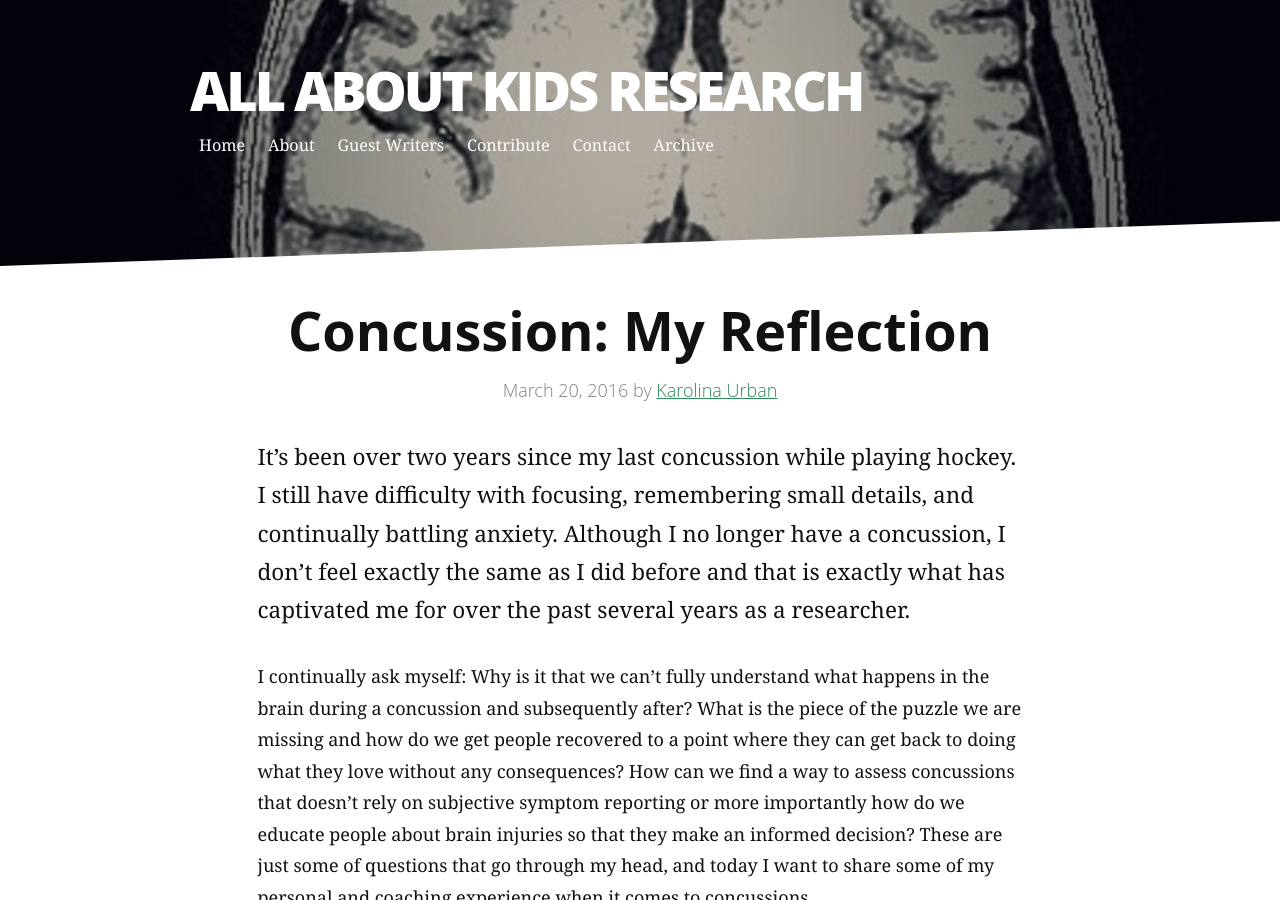
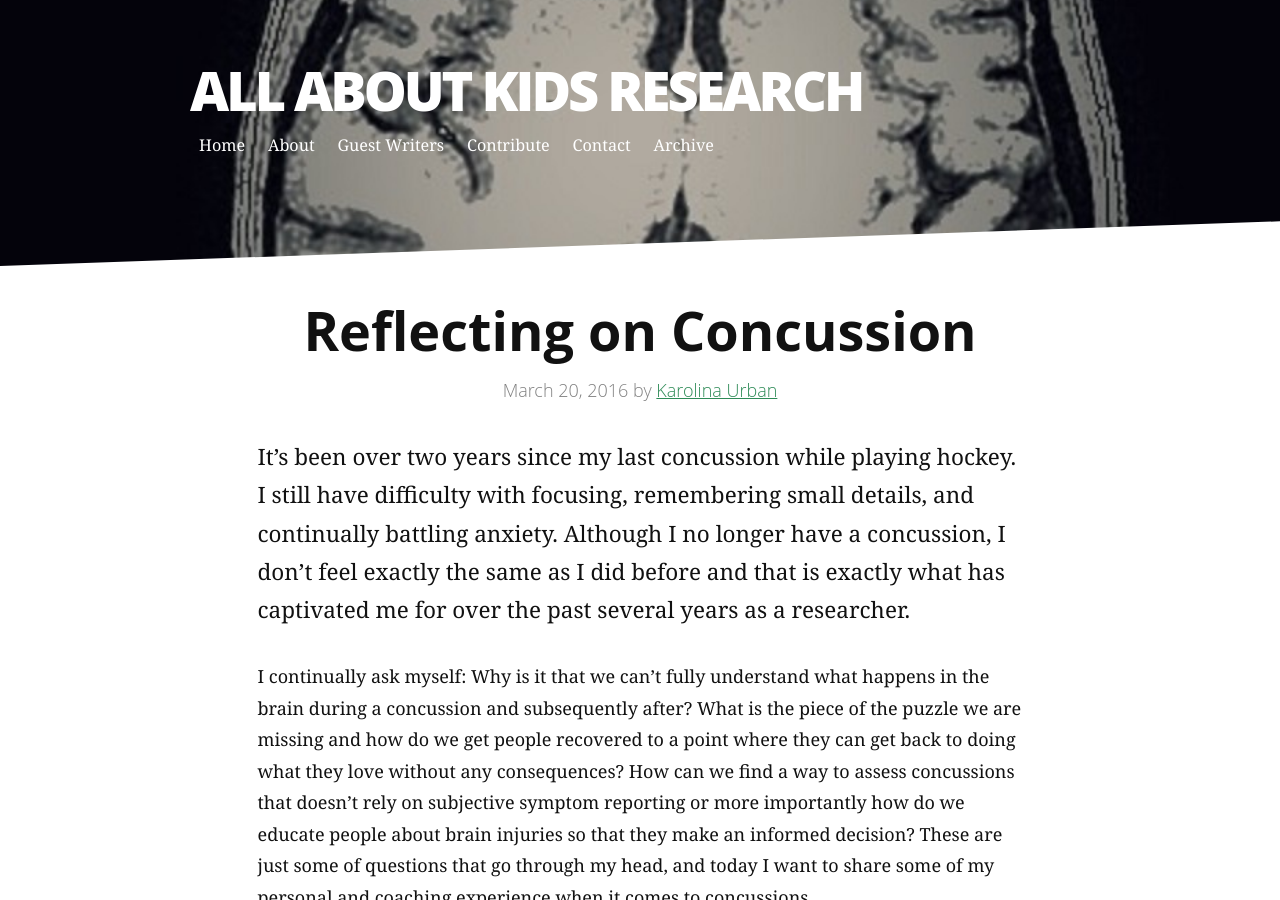
Before and after one commit to SKaakr/SKaakr.github.io, a Jekyll site: the page built from _posts/2016-3-21-concussionmyreflection.markdown, in a window 1280 px wide and 900 px high. Built offline with Jekyll 4.4.1, drawn with Linux system fonts in a browser that asks for light colours; nearby versions of some CDN libraries; Markdown is read by kramdown in place of the engine named in the settings.

Commit message:
change post title

```diff
--- a/_posts/2016-3-21-concussionmyreflection.markdown
+++ b/_posts/2016-3-21-concussionmyreflection.markdown
@@ -1,6 +1,6 @@
 ---
 layout: post
-title:  "Concussion: My Reflection"
+title:  "Reflecting on Concussion"
 date:   2016-3-20
 author: Karolina Urban
 authorlink: "twitter.com/urbankarolina"
```
